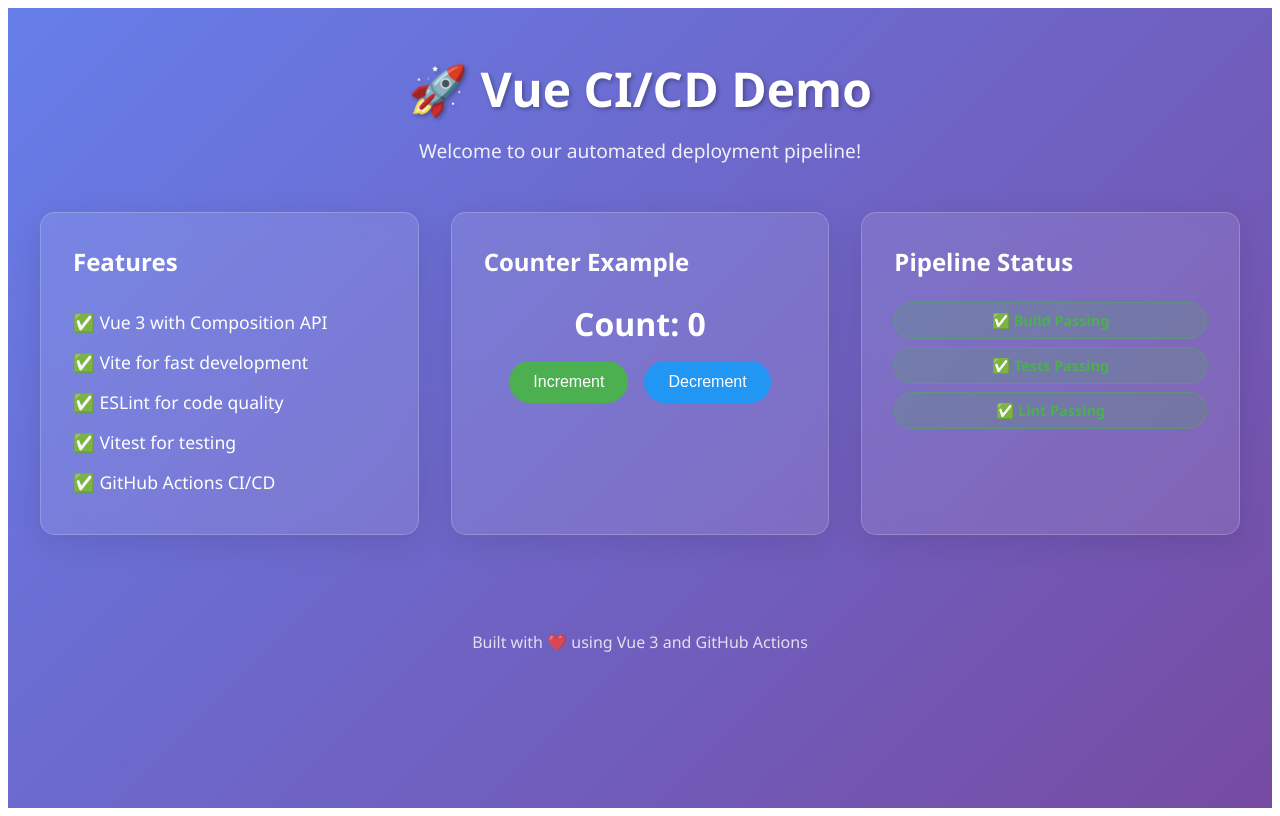
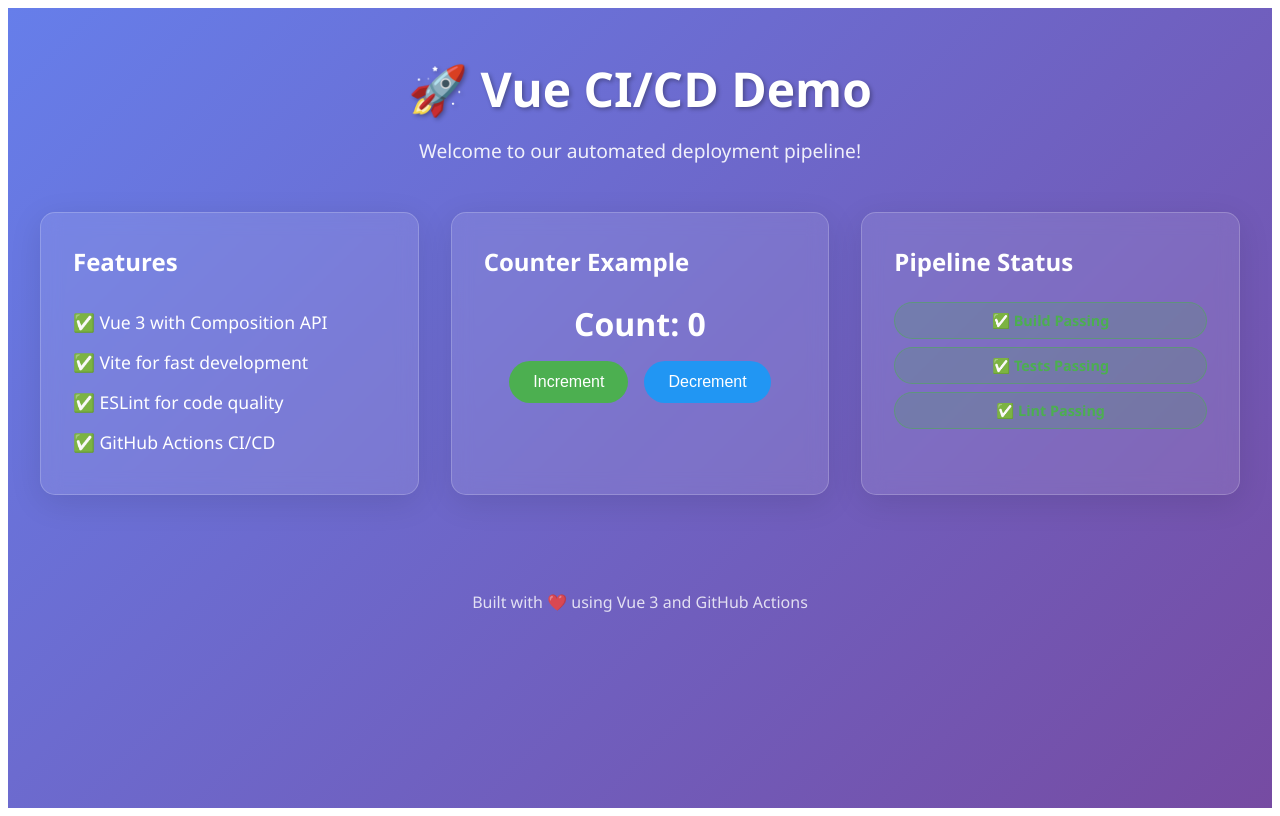
Before and after one commit to ahmedahmed7/ci-cd, a Vue app: page / in a window 1280 px wide. Built offline with nearby package versions, Linux system fonts and the light colour scheme.

Commit message:
change code

```diff
--- a/src/App.vue
+++ b/src/App.vue
@@ -12,7 +12,6 @@
           <li>✅ Vue 3 with Composition API</li>
           <li>✅ Vite for fast development</li>
           <li>✅ ESLint for code quality</li>
-          <li>✅ Vitest for testing</li>
           <li>✅ GitHub Actions CI/CD</li>
         </ul>
       </div>
```
